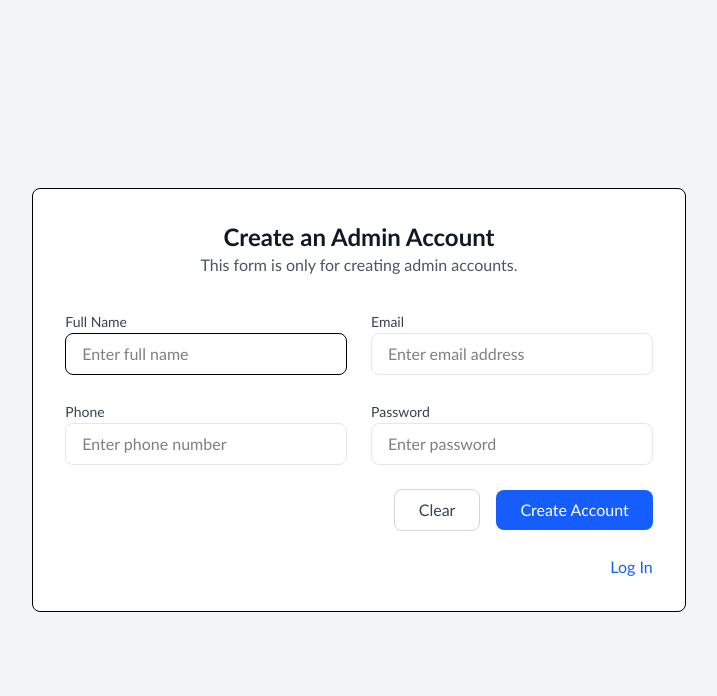
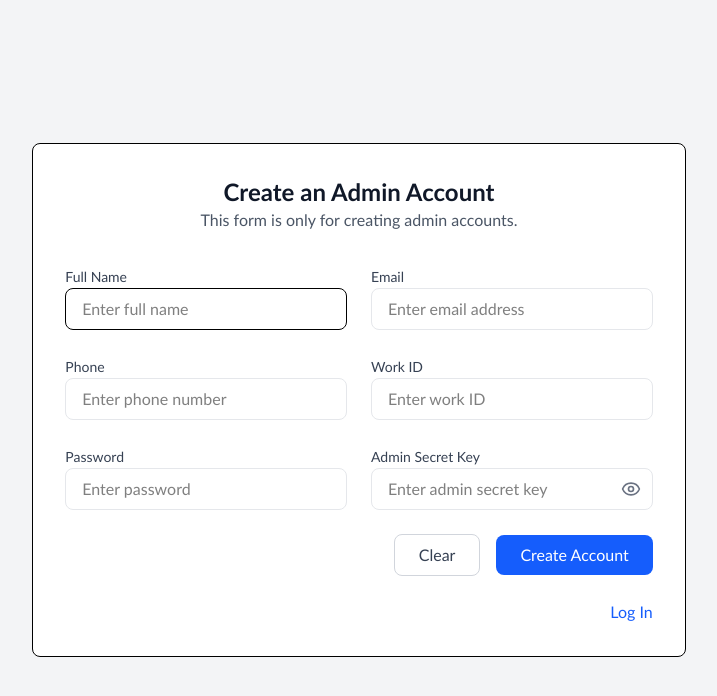
Before and after one commit to T-droid/unicare, a React (Vite) app in the folder unicare-frontend/: page /auth/register in a window 1280 px wide. Shown: the top 696 px of the page, without its empty margins (281-998 px from the left). Built offline with nearby package versions, Linux system fonts and the light colour scheme.

Commit message:
Update admin register form

```diff
--- a/unicare-frontend/package.json
+++ b/unicare-frontend/package.json
@@ -12,8 +12,8 @@
   "dependencies": {
     "@emotion/react": "^11.14.0",
     "@emotion/styled": "^11.14.0",
+    "@mui/material": "^6.4.4",
     "@radix-ui/react-dropdown-menu": "^2.1.6",
-    "@mui/material": "^6.4.4",
     "@radix-ui/react-label": "^2.1.2",
     "@radix-ui/react-select": "^2.1.6",
     "@radix-ui/react-slot": "^1.1.2",
--- a/unicare-frontend/src/pages/auth/AdminRegistration.tsx
+++ b/unicare-frontend/src/pages/auth/AdminRegistration.tsx
@@ -1,5 +1,6 @@
 import { setAlert } from "@/state/app";
 import axios from "axios";
+import { Eye, EyeOff } from "lucide-react";
 import React, { useState } from "react";
 import { useDispatch } from "react-redux";
 
@@ -9,6 +10,8 @@ interface AdminFormData {
   email: string;
   password: string;
   role: string;
+  work_id: string;
+  admin_secret_key: string
 }
 
 const AdminRegistration = () => {
@@ -20,9 +23,12 @@ const AdminRegistration = () => {
     email: "",
     password: "",
     role: "admin",
+    work_id: "",
+    admin_secret_key: "",
   });
 
   const [errors, setErrors] = useState<Partial<AdminFormData>>({});
+  const [secretKeyVisible, setSecretKeyVisible] = useState<boolean>(false);
 
   const validateForm = () => {
     const newErrors: Partial<AdminFormData> = {};
@@ -45,6 +51,13 @@ const AdminRegistration = () => {
       newErrors.password = "Password is required";
     } else if (formData.password.length < 6) {
       newErrors.password = "Password must be at least 6 characters";
+    }
+    if (!formData.work_id) {
+      newErrors.work_id = "Work ID is required";
+    }
+
+    if (!formData.admin_secret_key) {
+      newErrors.admin_secret_key = "Admin secret key is required";
     }
 
     setErrors(newErrors);
@@ -180,6 +193,25 @@ const AdminRegistration = () => {
 
             <div className="space-y-2">
               <label className="text-sm font-medium text-gray-700 dark:text-slate-400">
+                Work ID
+              </label>
+              <input
+                type="text"
+                name="work_id"
+                value={formData.work_id}
+                onChange={handleChange}
+                className={`w-full px-4 py-2 rounded-lg border ${
+                  errors.work_id ? "border-red-500" : "border-gray-200"
+                } focus:ring-2 focus:ring-blue-500 focus:border-transparent transition-all`}
+                placeholder="Enter work ID"
+              />
+              {errors.work_id && (
+                <p className="text-red-500 text-sm mt-1">{errors.work_id}</p>
+              )}
+            </div>
+
+            <div className="space-y-2">
+              <label className="text-sm font-medium text-gray-700 dark:text-slate-400">
                 Password
               </label>
               <input
@@ -195,8 +227,41 @@ const AdminRegistration = () => {
               {errors.password && (
                 <p className="text-red-500 text-sm mt-1">{errors.password}</p>
               )}
+          </div>
+
+          <div className="space-y-2 relative">
+              <label className="text-sm font-medium text-gray-700 dark:text-slate-400">
+                Admin Secret Key
+              </label>
+              <div className="relative">
+                <input
+                  type={secretKeyVisible ? "text" : "password"}
+                  name="admin_secret_key"
+                  value={formData.admin_secret_key}
+                  onChange={handleChange}
+                  className={`w-full px-4 py-2 rounded-lg border ${
+                    errors.admin_secret_key ? "border-red-500" : "border-gray-200"
+                  } focus:ring-2 focus:ring-blue-500 focus:border-transparent transition-all`}
+                  placeholder="Enter admin secret key"
+                />
+                <button
+                  type="button"
+                  onClick={() => setSecretKeyVisible(!secretKeyVisible)}
+                  className="absolute right-3 top-1/2 transform -translate-y-1/2"
+                >
+                  {secretKeyVisible ? (
+                    <EyeOff className="w-5 h-5 text-gray-500" />
+                  ) : (
+                    <Eye className="w-5 h-5 text-gray-500" />
+                  )}
+                </button>
+              </div>
+              {errors.admin_secret_key && (
+                <p className="text-red-500 text-sm mt-1">{errors.admin_secret_key}</p>
+              )}
             </div>
           </div>
+
 
           <div className="flex items-center justify-end space-x-4">
             <button
@@ -208,6 +273,8 @@ const AdminRegistration = () => {
                   email: "",
                   password: "",
                   role: "",
+                  work_id: "",
+                  admin_secret_key: "",
                 });
                 setErrors({});
               }}
```
Also changed, not shown: 2 other files (tests, documents, lock files or other folders).
